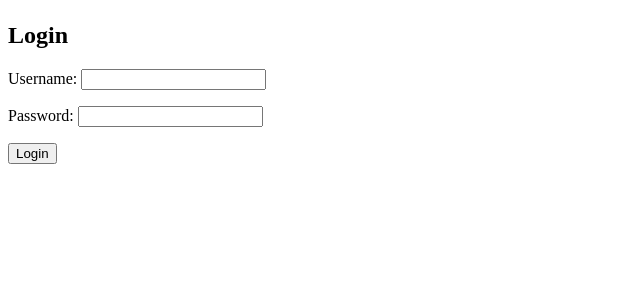
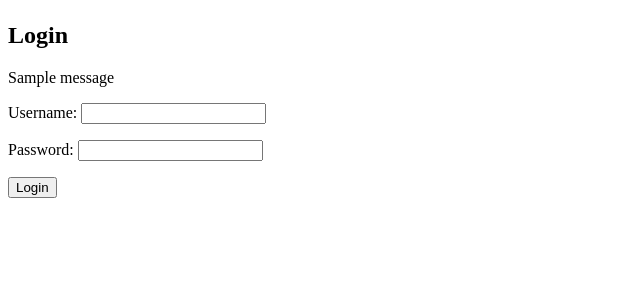
Before and after one commit to grulebs88/usermgmt, a Django app: page /login/ in a window 1280 px wide. Shown: the part 58-358 px from the top of the page, without its empty margins (0-640 px from the left). Run offline with Django 3.2, Linux system fonts and the light colour scheme; one stand-in notice (Sample message) is shown.

Commit message:
update files

```diff
--- a/UserManagement/settings.py
+++ b/UserManagement/settings.py
@@ -20,6 +20,7 @@ MEDIA_URL = '/images/'
 MEDIA_ROOT = os.path.join(BASE_DIR, 'images/')
 
 
+
 # Quick-start development settings - unsuitable for production
 # See https://docs.djangoproject.com/en/3.2/howto/deployment/checklist/
 
@@ -27,7 +28,7 @@ MEDIA_ROOT = os.path.join(BASE_DIR, 'images/')
 SECRET_KEY = 'django-insecure-2cx7+k@k*#o_l=f%*p4m-)g0sd_)=)f-%y5kyy3g7gjyg)cq9l'
 
 # SECURITY WARNING: don't run with debug turned on in production!
-DEBUG = False
+DEBUG = True
 
 ALLOWED_HOSTS = ['38.143.106.201', 'localhost' ]
 
@@ -123,6 +124,7 @@ USE_TZ = True
 # https://docs.djangoproject.com/en/3.2/howto/static-files/
 
 STATIC_URL = '/static/'
+STATICFILES_DIRS = [os.path.join(BASE_DIR, 'static')]
 
 # Default primary key field type
 # https://docs.djangoproject.com/en/3.2/ref/settings/#default-auto-field
--- a/userapp/templates/login.html
+++ b/userapp/templates/login.html
@@ -4,6 +4,11 @@
   <h2>Login</h2>
   <form method="post">
     {% csrf_token %}
+    {% for message in messages %}
+    <div class="alert alert-danger">
+        {{ message }}
+    </div>
+    {% endfor %}
     {{ form.as_p }}
     <button type="submit">Login</button>
   </form>
--- a/userapp/views.py
+++ b/userapp/views.py
@@ -4,6 +4,7 @@ from .models import LoginHistory, UploadedImage
 from django.contrib.auth import authenticate, login, logout
 from django.http import HttpResponse
 from django.utils import timezone
+from django.contrib import messages
 
 # Create your views here.
 
@@ -29,6 +30,8 @@ def login_view(request):
                 ip = request.META.get('REMOTE_ADDR')
                 LoginHistory.objects.create(user=user, ip_address=ip)
                 return redirect('index')
+            else:
+                messages.error(request, 'Invalid username or password')
     else:
         form = LoginForm()
     return render(request, 'login.html', {'form': form})
```
